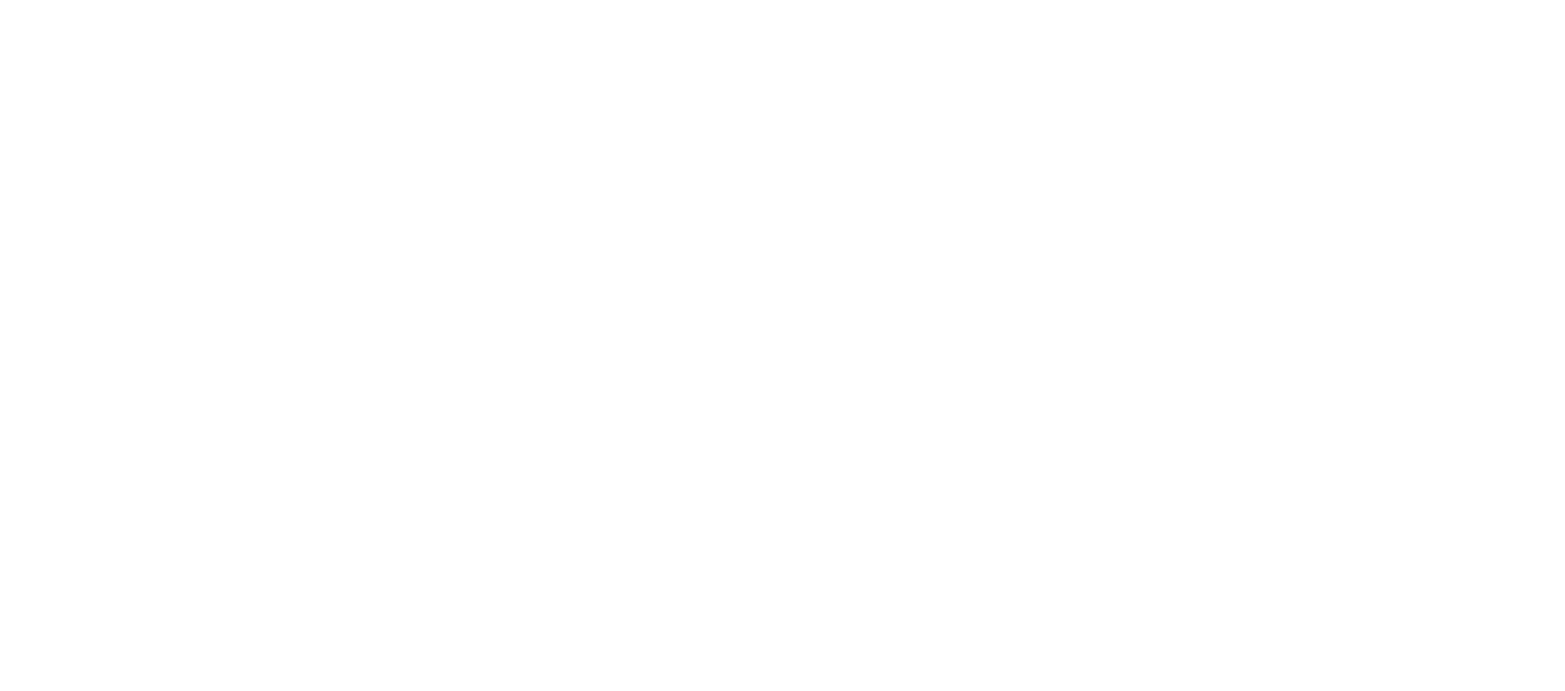
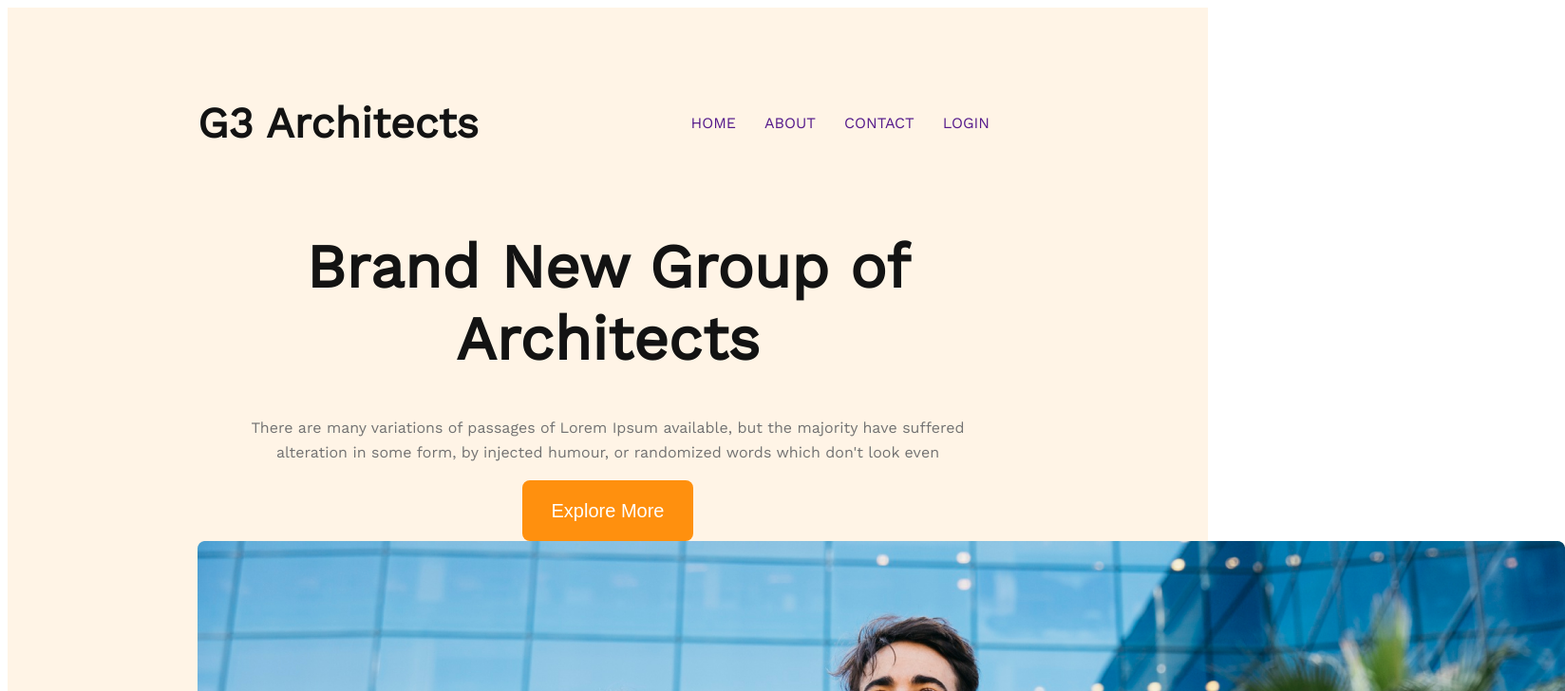
Before and after one commit to AfrinaMimi2022/g3-architechture, a plain HTML site: page index.html in a window 1280 px wide. Shown: the top 728 px of the page at 95% size, 1648 px wide, since content can reach past the window. Drawn offline with nearby package versions, Linux system fonts and the light colour scheme; a web font is replaced by a local one.

Commit message:
content added

```diff
--- a/index.html
+++ b/index.html
@@ -1,11 +1,55 @@
 <!DOCTYPE html>
 <html lang="en">
+
 <head>
     <meta charset="UTF-8">
     <meta name="viewport" content="width=device-width, initial-scale=1.0">
     <title>G3 Architect</title>
+    <link rel="preconnect" href="https://fonts.googleapis.com">
+    <link rel="preconnect" href="https://fonts.gstatic.com" crossorigin>
+    <link
+        href="https://fonts.googleapis.com/css2?family=Fasthand&family=Lato:wght@700&family=Open+Sans:ital,wght@0,400;0,600;0,700;1,400&family=Work+Sans&display=swap"
+        rel="stylesheet">
+    <link rel="stylesheet" href="styles/architect.css">
 </head>
+
+
 <body>
+    <header>
+        <nav>
+            <h3 class="nav-title">G3 Architects</h3>
+            <ul>
+                <li><a href="">HOME</a></li>
+                <li><a href="">ABOUT</a></li>
+                <li><a href="">CONTACT</a></li>
+                <li><a href="">LOGIN</a></li>
+            </ul>
+        </nav>
+
+        <div class="banner">
+            <div class="banner-content">
+                <h1 class="banner-title">
+                    Brand New Group of Architects
+                </h1>
+                <p class="banner-description">There are many variations of passages of Lorem Ipsum available,
+                    but the majority have suffered alteration in some form, by injected humour, or randomized words
+                    which don't look even
+                </p>
+                <button class="btn-primary">Explore More</button>
+            </div>
+            <img src="images/banner.png" alt="" srcset="">
+        </div>
+
+    </header>
+
+    <main>
+
+    </main>
+
+    <footer>
+
+    </footer>
 
 </body>
+
 </html>
--- a/styles/architect.css
+++ b/styles/architect.css
@@ -0,0 +1,65 @@
+/* shared style */
+body{
+    font-family: 'Work Sans', sans-serif;
+}
+.btn-primary{
+    width: 180px;
+    height: 64px;
+    border: none;
+    color:white;
+    background-color: rgba(255, 144, 14, 1);
+    border-radius: 8px;
+    font-size: 20px;
+}
+
+/* header styles */
+header{
+    background: rgba(255, 144, 14, 0.10);
+    padding: 50px 200px;
+}
+
+nav{
+    display: flex;
+    justify-content: space-between;
+    align-items: center;
+}
+
+nav>ul{
+    display: flex;
+}
+
+nav li{
+    list-style: none;
+    margin-right: 30px;
+    font-weight: 500;
+    font-size: 1rem;
+}
+.nav-title{
+    font-size: 2.8rem;
+    font-weight: 700;
+    color: #131313;
+}
+
+nav li a{
+    text-decoration: none;
+}
+
+/* banner css */
+.banner{
+
+}
+.banner-content{
+    text-align: center;
+    width: 800px;
+    margin: 0 auto;
+}
+.banner-title{
+    color:  #131313;
+    font-size: 4rem;
+    font-weight: 700;
+}
+
+.banner-description{
+    color: #727272;
+    line-height: 26px;
+}
```
